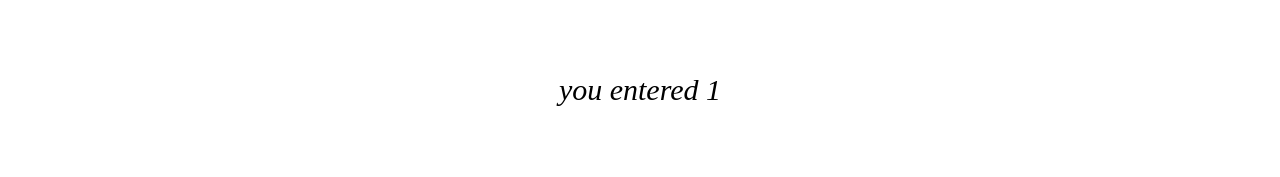
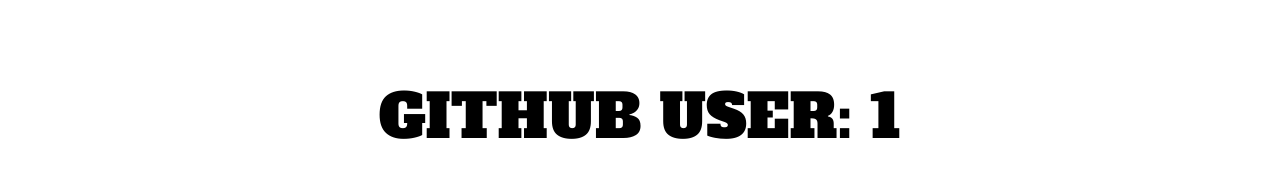
Before and after one commit to owens106/api-party, a React (Create React App) app: page /github/1 in a window 1280 px wide. Shown: the part 747-924 px from the top of the page. Before the commit the page ends 887 px from the top, so only its background shows below. Built offline with nearby package versions, Linux system fonts and the light colour scheme; a web font is replaced by a local one.

Commit message:
make fetch

```diff
--- a/src/Github.js
+++ b/src/Github.js
@@ -3,6 +3,7 @@
 import './Github.css'
 
 import {Route} from 'react-router-dom'
+import GithubUser from './GithubUser'
 
 class Github extends Component {
     state={
@@ -35,7 +36,7 @@
             <button type="submit">Look up GitHub user</button>
           </div>
         </form>
-            <Route path ='/github/:username' render ={(props) => <h3>you entered {props.match.params.username}</h3>}/>
+            <Route path ='/github/:username' component ={GithubUser}/>
             <Route exact path ='/github' render ={() => <h3>please enter a name to search </h3>}/>
       </div>
     )
--- /dev/null
+++ b/src/GithubUser.js
@@ -0,0 +1,31 @@
+import React, {Component} from 'react'
+
+class GithubUser extends Component{
+    constructor(props){
+        super(props)
+
+        this.state={
+            user:{},
+
+        }
+        this.fetchUserData
+    }
+
+
+    fetchUserData = () =>{
+        fetch(`https://api.github.com/users/${this.props.match.params.username}`)
+          .then(response => response.json())
+          .then(user => this.setState({user}))
+    }
+
+    render(){
+        return(
+          <div className ='GithubUser'>
+              <h1>gitHub user: {this.props.match.params.username}</h1>
+          </div>
+
+        )
+    }
+}
+
+export default GithubUser
```
